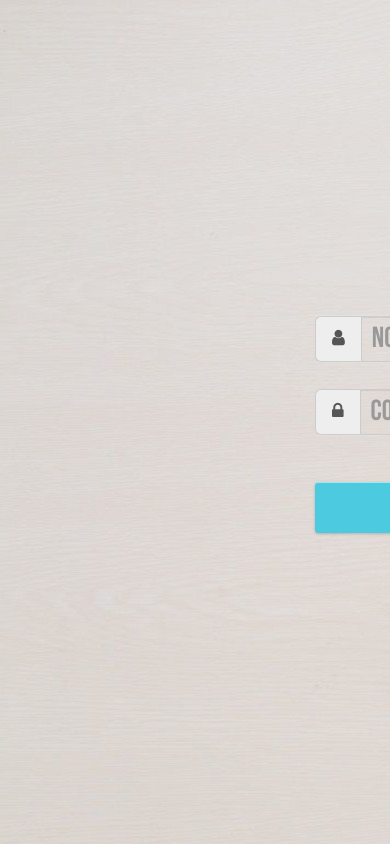
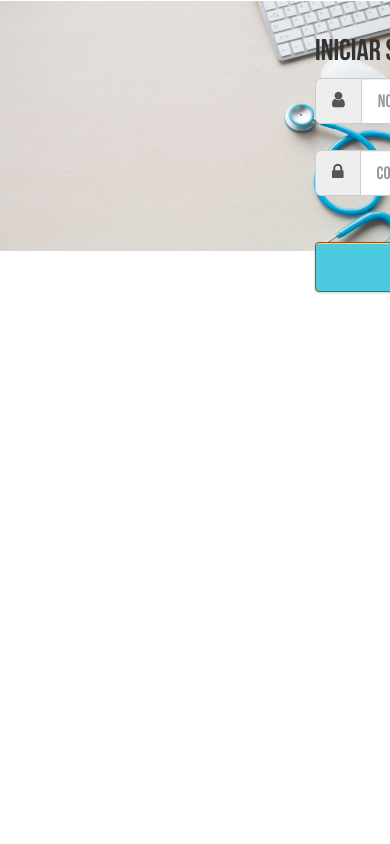
Before and after one commit to Franklin34/Sistema_Control_Vacunas_Covid, a PHP site: the page made by Proyecto 1/index.html in a window 390 px wide; the page is wider, and only the part inside the window is pictured. Run offline with PHP 8.4, Linux system fonts and the light colour scheme; some libraries are stand-ins or nearby versions.

Commit message:
Responsive

```diff
--- /dev/null
+++ b/Proyecto 1/css/responsiveLogin.css
@@ -0,0 +1,15 @@
+@media only screen and (max-width: 1200px)
+.login {
+    width: 500px;
+    font-size: 2em;
+    margin-top: 100px;
+	margin-bottom:100px;
+}
+
+
+@media only screen and (max-width: 992px)
+.login {
+    margin-top: 99px;
+    width: 396px;
+    min-height: 0;
+}
--- a/Proyecto 1/css/styleLogin.css
+++ b/Proyecto 1/css/styleLogin.css
@@ -1,5 +1,3 @@
-@import "bourbon";
-
 @import url(https://fonts.googleapis.com/css?family=Source+Sans+Pro:200,300,400,700);
 @import url(https://maxcdn.bootstrapcdn.com/bootstrap/3.2.0/css/bootstrap.min.css);
 @import url(https://maxcdn.bootstrapcdn.com/font-awesome/4.1.0/css/font-awesome.min.css);
@@ -10,6 +8,7 @@
   font-weight: normal;
   font-style: normal;
 }
+
 @font-face {
   font-family: "BebasNeue";
   src: url(fonts/BebasNeue.otf);
@@ -28,106 +27,73 @@
   font-style: normal;
 }
 
-
 * {
   margin: 0;
   padding: 0;
 }
 
-html {
-  background-image: url("../img/FondoLogin.jpg");
-}
+
 
 body {
-  background: transparent;
-
-  position:absolute;
-   bottom: 25%;
-    top:200px;
-    left:300px;
-    right:700px;
-
+  background-image: url("../img/FondoLogin.jpg");
+  background-repeat: no-repeat;
+  background-position: center 1px;
+  background-size: cover;
+  height: 25vh;
+  min-height: 25rem;
 }
 
 body, input, button {
   font-family: 'BebasNeue', sans-serif;
 }
 
-
 .login {
-
   height: auto;
-
   padding: 15px;
   width: 400px;
   min-height: 400px;
   margin: 2% auto 0 auto;
   border-radius: 5px;
+  margin-top: 200px;
+  margin-left: 300px;
+}
 
-  .heading {
-
+.login.heading {
   text-align: center;
   margin-top: 1%;
+}
 
-  ;
-
-
-      h2 {
-
-
+.login.heading.h2 {
   font-family: "BebasNeue";
   font-size: 3em;
   font-weight: 300;
   color: rgba(255, 255, 255, 0.7);
   display: inline-block;
   padding-bottom: 5px;
-      text-shadow: 1px 1px 3px $shadow-color;
-    }
+  text-shadow: 1px 1px 3px;
 }
 
-  form {
-    .input-group {
+form.input-group {
   border-bottom: 1px solid rgba(255, 255, 255, 0.1);
   border-top: 1px solid rgba(255, 255, 255, 0.1);
-
-      &:last-of-type {
-        border-top: none;
-      }
 }
 
-    input.form-control {
-      @include normalize-input;
+form.input.form-control {
 
   padding: 10px;
   font-size: 1.6em;
   width: 100%;
   background: transparent;
-      color: $input-color;
-
-      &:focus {
-        border: none;
-      }
 }
 
 button {
   margin-top: 20px;
-      background: $button-background-color;
   border: none;
   font-size: 1.6em;
   font-weight: 300;
   padding: 5px 0;
   width: 100%;
   border-radius: 3px;
-      color: lighten($button-background-color, 40%);
-      border-bottom: 4px solid darken($button-background-color, 10%);
-
-      &:hover {
-        background: tint($button-background-color, 4%);
-        -webkit-animation: hop 1s;
-        animation: hop 1s;
-      }
-    }
-  }
 }
 
 .boton {
@@ -136,19 +102,15 @@ body, input, button {
   border-radius: 4px;
   background-color: rgb(76, 202, 224);
   color: #fff;
-
   font-size: 2.5rem;
-  text-shadow: 0 -1px 0 rgba(0,0,0,.5);
-  box-shadow: 0 1px 0 rgba(255,255,255,.5) inset,
-    0 1px 3px rgba(0,0,0,.2);
+  text-shadow: 0 -1px 0 rgba(0, 0, 0, .5);
+  box-shadow: 0 1px 0 rgba(255, 255, 255, .5) inset,
+    0 1px 3px rgba(0, 0, 0, .2);
   background-image: linear-gradient(15%);
 }
 
-
 /* Large Devices, Wide Screens */
-
-@media only screen and (max-width : 1500px) {
-}
+@media only screen and (max-width : 1500px) {}
 
 @media only screen and (max-width : 1200px) {
   .login {
--- a/Proyecto 1/index.html
+++ b/Proyecto 1/index.html
@@ -6,9 +6,8 @@
   <meta name="viewport" content="width=device-width, initial-scale=1.0">
   <meta http-equiv="X-UA-Compatible" content="ie=edge">
   <link rel="stylesheet" href="css/styleLogin.css">
+  <link rel="stylesheet" href="css/responsiveLogin.css">
   <title>Sistema de Vacunación Covid-19 </title>
-
-
 
 </head>
 
```
Also changed, not shown: Proyecto 1/js/scriptMenu.js (added). Lines whose indentation alone changed are shown as unchanged.
